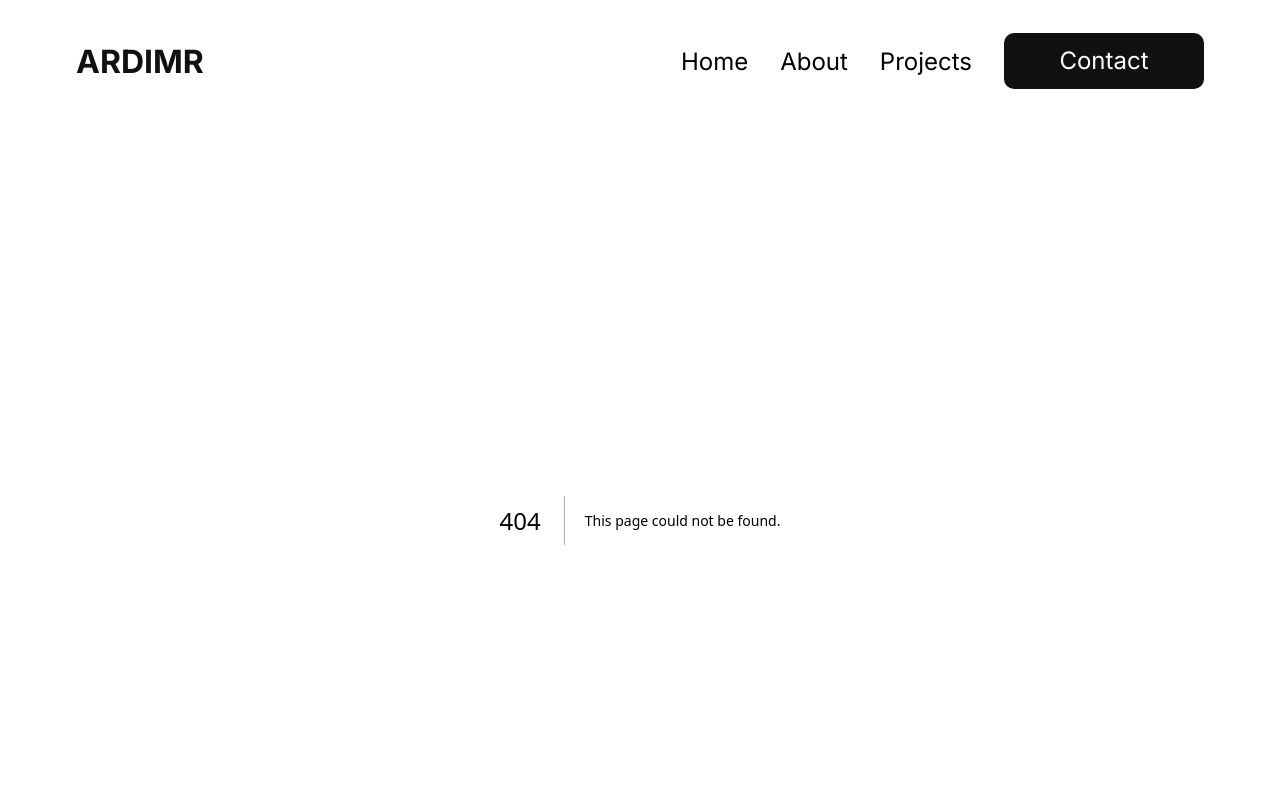
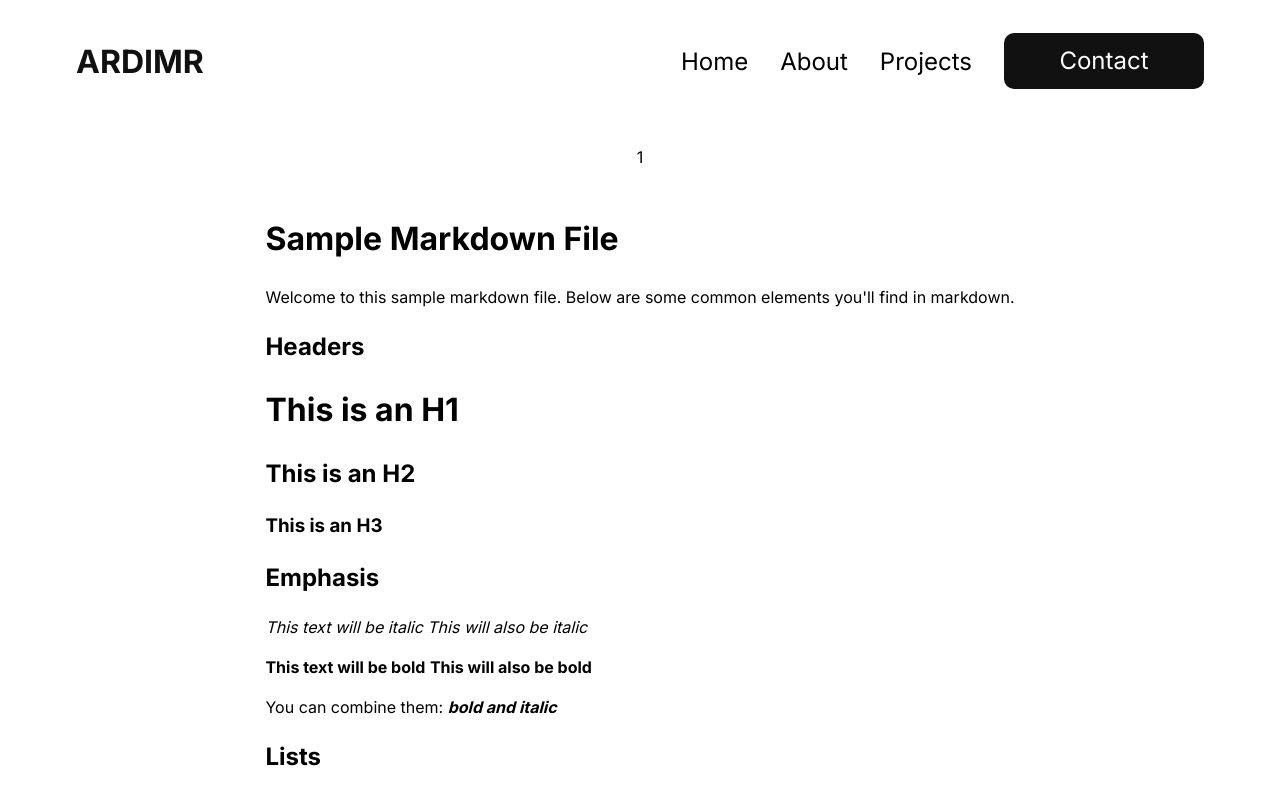
Before and after one commit to ardimr/web-portfolio, a Next.js app: page /myprojects/1 in a window 1280 px wide. Before the commit this address had no page. Shown: the top 799 px of the page. Built offline with nearby package versions, Linux system fonts and the light colour scheme.

Commit message:
Implemented the dynamic routing for my project details page

```diff
--- a/src/app/home/page.tsx
+++ /dev/null
@@ -1,9 +0,0 @@
-import React from 'react'
-
-const Home = () => {
-  return (
-    <div>page</div>
-  )
-}
-
-export default Home
--- /dev/null
+++ b/src/app/myprojects/[slug]/page.tsx
@@ -0,0 +1,17 @@
+"use client"
+import MarkdownComponent from '@/components/Markdown/Markdown'
+import React from 'react'
+
+const MyProjects = ({ params }: { params: { slug: string } }) => {
+
+  const {slug} = params
+
+  return (
+    <div className='container'>
+      <h1>{slug}</h1>
+      <MarkdownComponent filepath='/md/sample.md' />
+    </div>
+  )
+}
+
+export default MyProjects
--- a/src/components/Markdown/Markdown.tsx
+++ b/src/components/Markdown/Markdown.tsx
@@ -1,3 +1,4 @@
+"use client"
 import React, { useState, useEffect } from 'react';
 import ReactMarkdown from 'react-markdown';
 import remarkGfm from 'remark-gfm';
--- a/src/components/Projects/ProjectCard.tsx
+++ b/src/components/Projects/ProjectCard.tsx
@@ -3,6 +3,7 @@ import './styles.css'
 import TechStackList from '../TechStack/TechStackList'
 import Image from 'next/image'
 import TechStack from '../TechStack/TechStack'
+import { useRouter } from 'next/navigation'
 
 export type TechStack = {
   name: string
@@ -31,9 +32,10 @@ const ProjectCard = ({
   projectLinks
 
 }:Props) => {
+  const router = useRouter()
   return (
     <div className='project-card'>
-      <div className='wireframe-placeholder'>
+      <div className='wireframe-placeholder' onClick={()=> router.push(`/myprojects/${title.toLowerCase().replaceAll(' ', '-')}`)}>
         <img src={src}></img>
       </div>
       <div className='heading-three'>
--- a/src/components/header/header.tsx
+++ b/src/components/header/header.tsx
@@ -32,13 +32,13 @@ const Header = () => {
             <img src='/burger-line.svg' width={35} height={35} />
           </li>
           <li className='navbar-link' >
-            <a onClick={()=>smoothScroll('#hero')} href='#hero'>Home</a>
+            <a onClick={()=>smoothScroll('#hero')} href='/#hero'>Home</a>
           </li>
           <li className={navbarLinkClass}>
-            <a onClick={()=>smoothScroll('#about')} href='#about'>About</a>
+            <a onClick={()=>smoothScroll('#about')} href='/#about'>About</a>
           </li>
           <li className={navbarLinkClass}>
-            <a onClick={()=>smoothScroll('#projects') } href='#projects'>Projects</a>
+            <a onClick={()=>smoothScroll('#projects') } href='/#projects'>Projects</a>
           </li>
           <li className={navbarLinkClass}>
             <Button butonType='cta' onClick={()=>smoothScroll('#contact')}>
```
